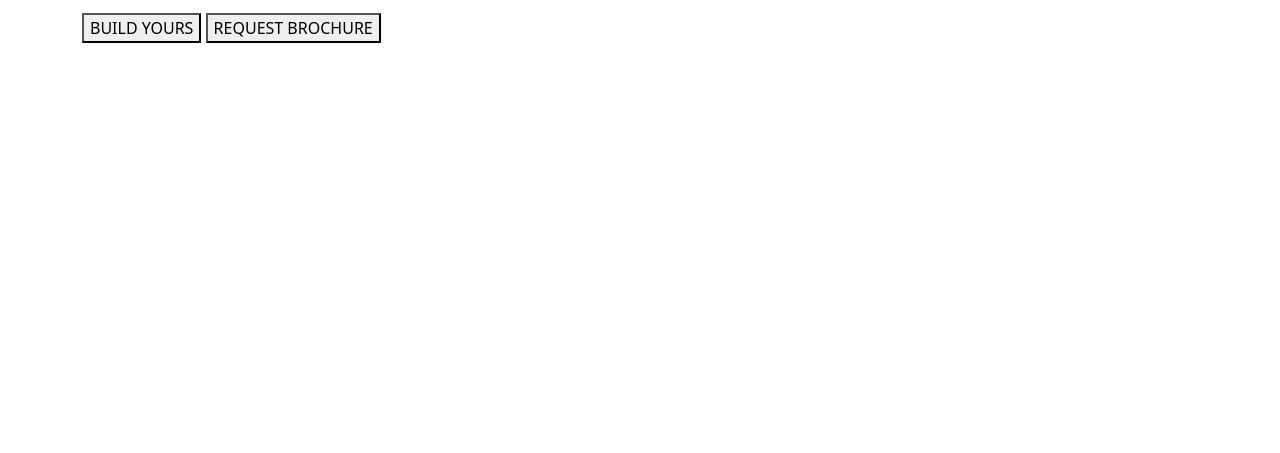
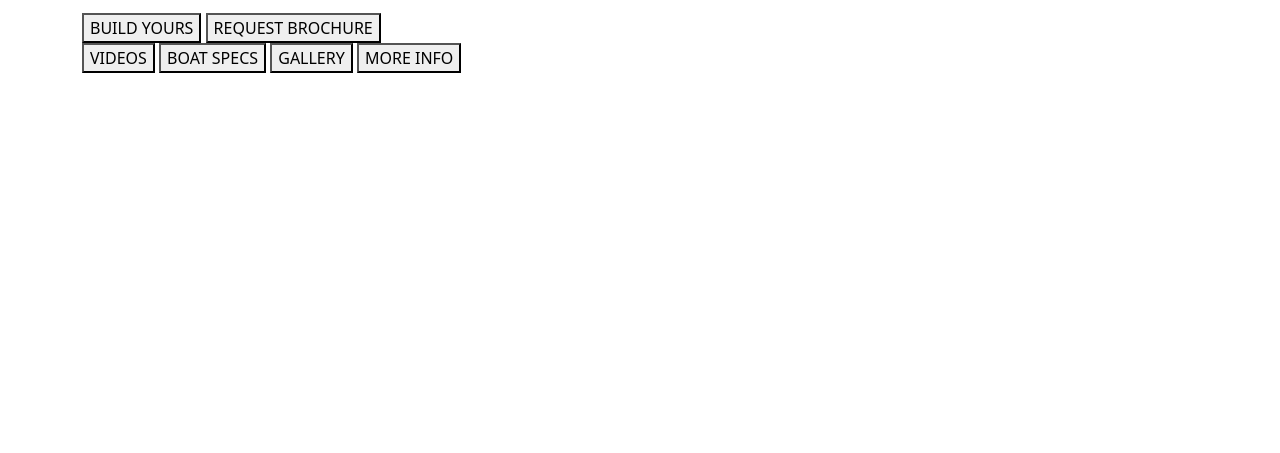
Before and after one commit to grave019/boats-dealership-mockup, a plain HTML site: page hmtl/model.html in a window 1280 px wide. Shown: the part 347-800 px from the top of the page. Drawn offline with nearby package versions, Linux system fonts and the light colour scheme.

Commit message:
added second container with 4 bottons they need hover effects and fontawesome.

```diff
--- a/hmtl/model.html
+++ b/hmtl/model.html
@@ -45,7 +45,12 @@
     </img>
     </div>
     <!-- Container for videos boat specs gallery and more info goes here  -->
-
+    <div class="container">
+        <button>VIDEOS</button>
+        <button>BOAT SPECS</button>
+        <button>GALLERY</button>
+        <button>MORE INFO</button>
+    </div>
     <!-- Container including H tag p tag and 2 video links  -->
 
     <!-- transparent container left side shows fixed boat image and is transparent right side shows a table of specs  -->
```
